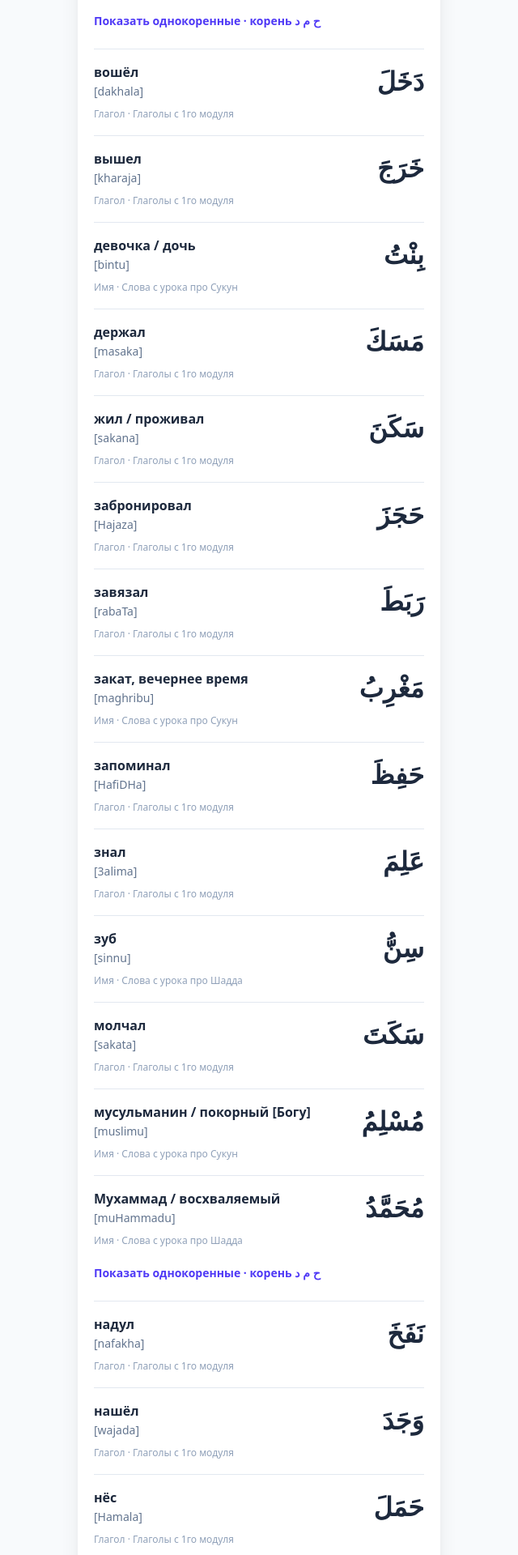
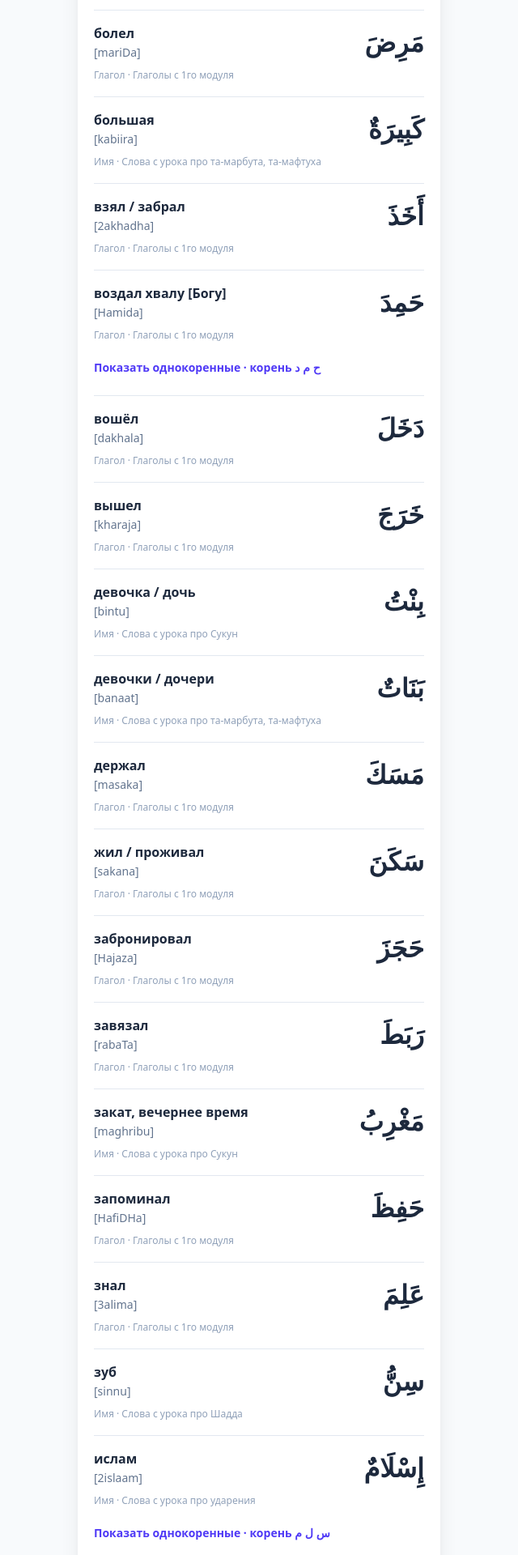
Before and after one commit to labekasova/labekasova.github.io, a React (Vite) app: page / in a window 1280 px wide. Shown: the part 720-2640 px from the top of the page at 81% size, without its empty margins (320-960 px from the left). Built offline with nearby package versions, Linux system fonts and the light colour scheme.

Commit message:
Update words.js

```diff
--- a/src/data/words.js
+++ b/src/data/words.js
@@ -9,6 +9,8 @@ export const WORD_TYPES = {
 const MODULE_1 = LESSON_IDS.module1;
 const SUKUN = LESSON_IDS.sukun;
 const SHADDA = LESSON_IDS.shadda;
+const STRESS = LESSON_IDS.stress;
+const TA_MARBUTA = LESSON_IDS.taMarbuta;
 
 export const WORDS_BASE = [
   { id: 101, arabic: 'دَخَلَ', transcription: 'dakhala', russian: 'вошёл', translations: ['вошёл'], semanticGroup: 'Помещение и движение', type: WORD_TYPES.verb, lessonId: MODULE_1 },
@@ -30,10 +32,10 @@ export const WORDS_BASE = [
   { id: 110, arabic: 'فَرِحَ', transcription: 'fariHa', russian: 'обрадовался', translations: ['обрадовался'], semanticGroup: 'Одежда и состояние', type: WORD_TYPES.verb, lessonId: MODULE_1 },
   { id: 5, arabic: 'فَهِمَ', transcription: 'fahima', russian: 'понял', translations: ['понял'], semanticGroup: 'Учёба и знания', type: WORD_TYPES.verb, lessonId: MODULE_1 },
   { id: 21, arabic: 'حَفِظَ', transcription: 'HafiDHa', russian: 'запоминал', translations: ['запоминал'], semanticGroup: 'Учёба и знания', type: WORD_TYPES.verb, lessonId: MODULE_1 },
-  { id: 111, arabic: 'دَرَسَ', transcription: 'darasa', russian: 'учил / учился', translations: ['учил', 'учился'], semanticGroup: 'Учёба и знания', type: WORD_TYPES.verb, lessonId: MODULE_1 },
+  { id: 111, arabic: 'دَرَسَ', transcription: 'darasa', russian: 'учил / учился', translations: ['учил', 'учился'], semanticGroup: 'Учёба и знания', type: WORD_TYPES.verb, lessonId: MODULE_1, root: 'د ر س' },
   { id: 112, arabic: 'عَلِمَ', transcription: '3alima', russian: 'знал', translations: ['знал'], semanticGroup: 'Учёба и знания', type: WORD_TYPES.verb, lessonId: MODULE_1 },
   { id: 113, arabic: 'قَرَأَ', transcription: 'qara2a', russian: 'читал', translations: ['читал'], semanticGroup: 'Учёба и знания', type: WORD_TYPES.verb, lessonId: MODULE_1 },
-  { id: 114, arabic: 'كَتَبَ', transcription: 'kataba', russian: 'писал', translations: ['писал'], semanticGroup: 'Учёба и знания', type: WORD_TYPES.verb, lessonId: MODULE_1 },
+  { id: 114, arabic: 'كَتَبَ', transcription: 'kataba', russian: 'писал', translations: ['писал'], semanticGroup: 'Учёба и знания', type: WORD_TYPES.verb, lessonId: MODULE_1, root: 'ك ت ب' },
   { id: 20, arabic: 'أَخَذَ', transcription: '2akhadha', russian: 'взял / забрал', translations: ['взял', 'забрал'], semanticGroup: 'Действия руками', type: WORD_TYPES.verb, lessonId: MODULE_1 },
   { id: 115, arabic: 'وَضَعَ', transcription: 'waDa3a', russian: 'положил', translations: ['положил'], semanticGroup: 'Действия руками', type: WORD_TYPES.verb, lessonId: MODULE_1 },
   { id: 116, arabic: 'مَسَكَ', transcription: 'masaka', russian: 'держал', translations: ['держал'], semanticGroup: 'Действия руками', type: WORD_TYPES.verb, lessonId: MODULE_1 },
@@ -57,14 +59,33 @@ export const WORDS_BASE = [
   { id: 202, arabic: 'دَفْتَرُ', transcription: 'daftaru', russian: 'тетрадь', translations: ['тетрадь'], semanticGroup: 'Учёба и знания', type: WORD_TYPES.noun, lessonId: SUKUN },
   { id: 203, arabic: 'مَوْزُ', transcription: 'mawzu', russian: 'банан', translations: ['банан'], semanticGroup: 'Вода и Еда', type: WORD_TYPES.noun, lessonId: SUKUN },
   { id: 204, arabic: 'وَرْدَةُ', transcription: 'wardatu', russian: 'цветок / роза', translations: ['цветок', 'роза'], semanticGroup: 'Растения', type: WORD_TYPES.noun, lessonId: SUKUN },
-  { id: 205, arabic: 'مُسْلِمُ', transcription: 'muslimu', russian: 'мусульманин / покорный [Богу]', translations: ['мусульманин', 'покорный [Богу]'], semanticGroup: 'Люди', type: WORD_TYPES.noun, lessonId: SUKUN },
+  { id: 205, arabic: 'مُسْلِمُ', transcription: 'muslimu', russian: 'мусульманин / покорный [Богу]', translations: ['мусульманин', 'покорный [Богу]'], semanticGroup: 'Люди', type: WORD_TYPES.noun, lessonId: SUKUN, root: 'س ل م' },
   { id: 206, arabic: 'بِنْتُ', transcription: 'bintu', russian: 'девочка / дочь', translations: ['девочка', 'дочь'], semanticGroup: 'Люди', type: WORD_TYPES.noun, lessonId: SUKUN },
   { id: 207, arabic: 'مُحَمَّدُ', transcription: 'muHammadu', russian: 'Мухаммад / восхваляемый', translations: ['Мухаммад', 'восхваляемый'], semanticGroup: 'Люди', type: WORD_TYPES.noun, lessonId: SHADDA, root: 'ح م د' },
   { id: 208, arabic: 'يَحُجُّ', transcription: 'yaHujju', russian: 'совершает хадж', translations: ['совершает хадж'], semanticGroup: 'Вера и поклонение', type: WORD_TYPES.verb, lessonId: SHADDA },
   { id: 209, arabic: 'سِنُّ', transcription: 'sinnu', russian: 'зуб', translations: ['зуб'], semanticGroup: 'Тело', type: WORD_TYPES.noun, lessonId: SHADDA },
   { id: 210, arabic: 'صَدَّقَ', transcription: 'Saddaqa', russian: 'поверил / признал истинным', translations: ['поверил', 'признал истинным'], semanticGroup: 'Общение и дух', type: WORD_TYPES.verb, lessonId: SHADDA },
   { id: 211, arabic: 'جَنَّةٌ', transcription: 'jannatun', russian: 'рай / сад', translations: ['рай', 'сад'], semanticGroup: 'Вера и поклонение', type: WORD_TYPES.noun, lessonId: SHADDA },
-  { id: 212, arabic: 'كَذَّبَ', transcription: 'kadhdhaba', russian: 'отрицал / счёл ложью', translations: ['отрицал', 'счёл ложью'], semanticGroup: 'Общение и дух', type: WORD_TYPES.verb, lessonId: SHADDA }
+  { id: 212, arabic: 'كَذَّبَ', transcription: 'kadhdhaba', russian: 'отрицал / счёл ложью', translations: ['отрицал', 'счёл ложью'], semanticGroup: 'Общение и дух', type: WORD_TYPES.verb, lessonId: SHADDA },
+  { id: 301, arabic: 'كِتَابٌ', transcription: 'kitaab', russian: 'книга', translations: ['книга'], semanticGroup: 'Учёба и знания', type: WORD_TYPES.noun, lessonId: STRESS, root: 'ك ت ب' },
+  { id: 302, arabic: 'كُوبٌ', transcription: 'kuub', russian: 'стакан', translations: ['стакан'], semanticGroup: 'Быт и предметы', type: WORD_TYPES.noun, lessonId: STRESS },
+  { id: 303, arabic: 'عِيدٌ', transcription: '3iid', russian: 'праздник', translations: ['праздник'], semanticGroup: 'Время и события', type: WORD_TYPES.noun, lessonId: STRESS },
+  { id: 304, arabic: 'إِسْلَامٌ', transcription: '2islaam', russian: 'ислам', translations: ['ислам'], semanticGroup: 'Вера и поклонение', type: WORD_TYPES.noun, lessonId: STRESS, root: 'س ل م' },
+  { id: 305, arabic: 'أُسْبُوعٌ', transcription: '2usbuu3', russian: 'неделя', translations: ['неделя'], semanticGroup: 'Время и события', type: WORD_TYPES.noun, lessonId: STRESS },
+  { id: 306, arabic: 'جَدِيدٌ', transcription: 'jadiid', russian: 'новый', translations: ['новый'], semanticGroup: 'Признаки', type: WORD_TYPES.noun, lessonId: STRESS, root: 'ج د د' },
+  { id: 307, arabic: 'اللَّهُ', transcription: 'allaah', russian: 'Аллах / Бог', translations: ['Аллах', 'Бог'], semanticGroup: 'Вера и поклонение', type: WORD_TYPES.noun, lessonId: STRESS },
+  { id: 401, arabic: 'قَالَتْ', transcription: 'qaalat', russian: 'она сказала', translations: ['она сказала'], semanticGroup: 'Общение и дух', type: WORD_TYPES.verb, lessonId: TA_MARBUTA },
+  { id: 402, arabic: 'مُسْلِمَاتٌ', transcription: 'muslimaat', russian: 'мусульманки', translations: ['мусульманки'], semanticGroup: 'Люди', type: WORD_TYPES.noun, lessonId: TA_MARBUTA, root: 'س ل م' },
+  { id: 403, arabic: 'كَبِيرَةٌ', transcription: 'kabiira', russian: 'большая', translations: ['большая'], semanticGroup: 'Признаки', type: WORD_TYPES.noun, lessonId: TA_MARBUTA },
+  { id: 404, arabic: 'فَرَاشَةٌ', transcription: 'faraasha', russian: 'бабочка', translations: ['бабочка'], semanticGroup: 'Животные', type: WORD_TYPES.noun, lessonId: TA_MARBUTA },
+  { id: 405, arabic: 'عَائِشَةُ', transcription: '3aa2isha', russian: 'Аиша', translations: ['Аиша'], semanticGroup: 'Люди', type: WORD_TYPES.noun, lessonId: TA_MARBUTA },
+  { id: 406, arabic: 'مُثْمِرَاتٌ', transcription: 'muthmiraat', russian: 'плодоносящие / плодотворные, жен. мн. ч.', translations: ['плодоносящие', 'плодотворные'], semanticGroup: 'Признаки', type: WORD_TYPES.noun, lessonId: TA_MARBUTA },
+  { id: 407, arabic: 'سَفِينَةٌ', transcription: 'safiina', russian: 'корабль / судно', translations: ['корабль', 'судно'], semanticGroup: 'Транспорт', type: WORD_TYPES.noun, lessonId: TA_MARBUTA },
+  { id: 408, arabic: 'جَمْعِيَّةٌ', transcription: 'jam3iyya', russian: 'общество / ассоциация / организация', translations: ['общество', 'ассоциация', 'организация'], semanticGroup: 'Общество', type: WORD_TYPES.noun, lessonId: TA_MARBUTA },
+  { id: 409, arabic: 'مَدْرَسَةٌ', transcription: 'madrasa', russian: 'школа', translations: ['школа'], semanticGroup: 'Учёба и знания', type: WORD_TYPES.noun, lessonId: TA_MARBUTA, root: 'د ر س' },
+  { id: 410, arabic: 'بَنَاتٌ', transcription: 'banaat', russian: 'девочки / дочери', translations: ['девочки', 'дочери'], semanticGroup: 'Люди', type: WORD_TYPES.noun, lessonId: TA_MARBUTA },
+  { id: 411, arabic: 'جَدِيدَةٌ', transcription: 'jadiida', russian: 'новая', translations: ['новая'], semanticGroup: 'Признаки', type: WORD_TYPES.noun, lessonId: TA_MARBUTA, root: 'ج د د' },
+  { id: 412, arabic: 'طَارَتْ', transcription: 'Taarat', russian: 'она полетела / она летела', translations: ['она полетела', 'она летела'], semanticGroup: 'Движение', type: WORD_TYPES.verb, lessonId: TA_MARBUTA }
 ];
 
 const AUDIO_READY_TRANSCRIPTIONS = new Set([
```
